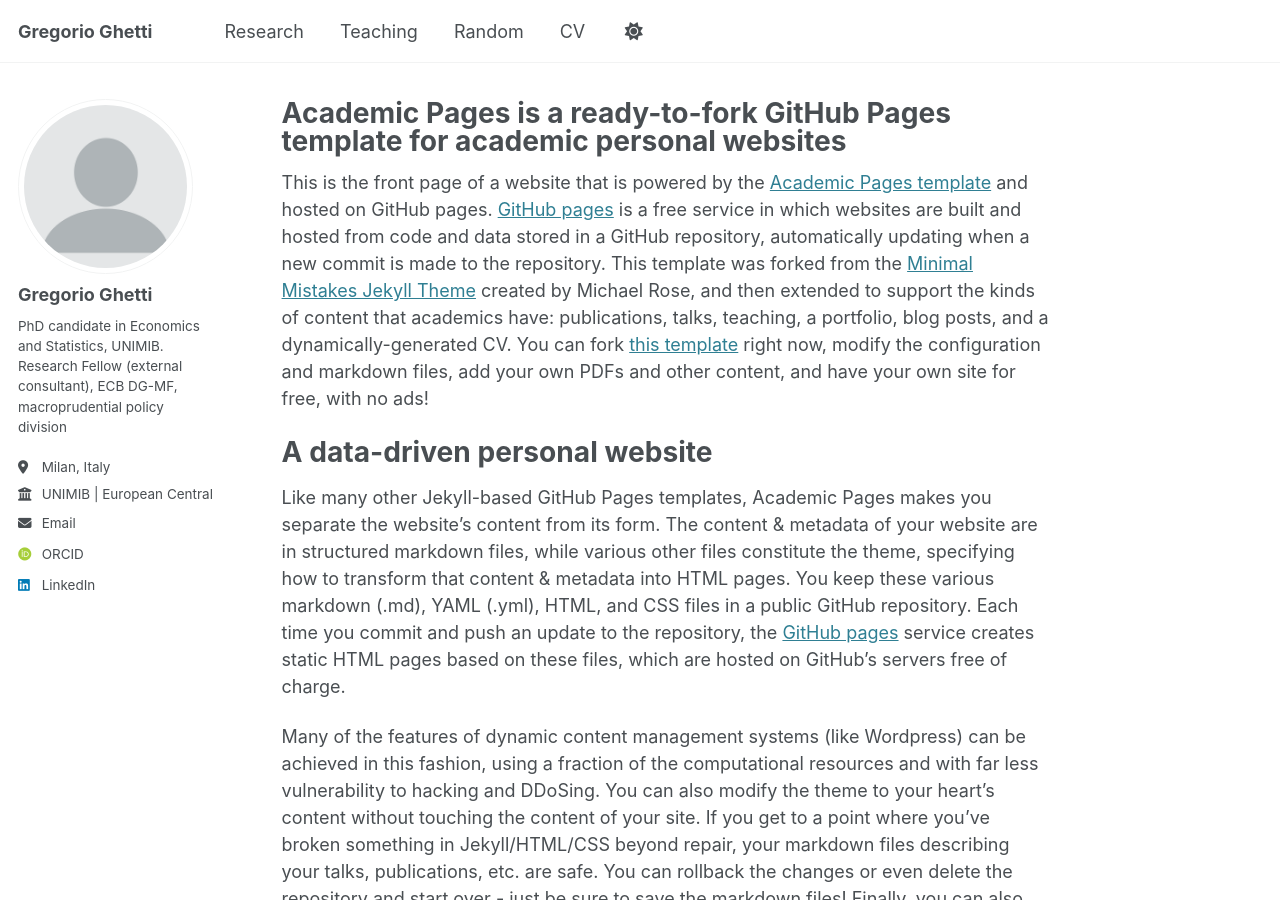
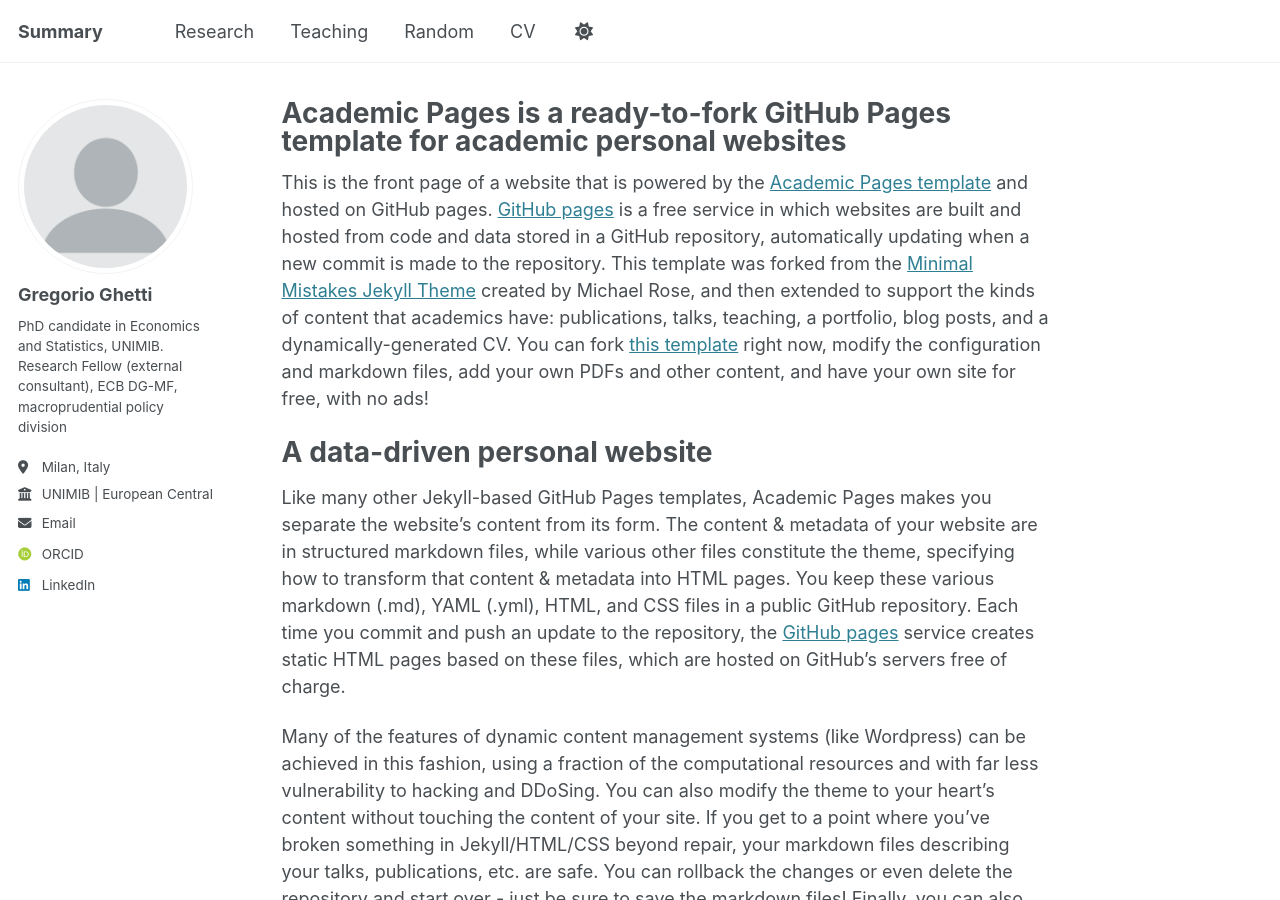
Before and after one commit to GregGh95/GregGh95.github.io, a Jekyll site: the page built from _pages/about.md, in a window 1280 px wide and 900 px high. Built offline with Jekyll 4.4.1, drawn with Linux system fonts in a browser that asks for light colours; some web fonts are replaced.

Commit message:
Update _config.yml

```diff
--- a/_config.yml
+++ b/_config.yml
@@ -9,7 +9,7 @@
 # Basic Site Settings
 locale                   : "en-US"
 site_theme               : "default"
-title                    : "Gregorio Ghetti"
+title                    : "Summary"
 title_separator          : "-"
 name                     : &name "Gregorio Ghetti"
 description              : &description "PhD candidate in Economics and Statistics, UNIMIB. Research Fellow (external consultant), ECB DG-MF, macroprudential policy division"
```
